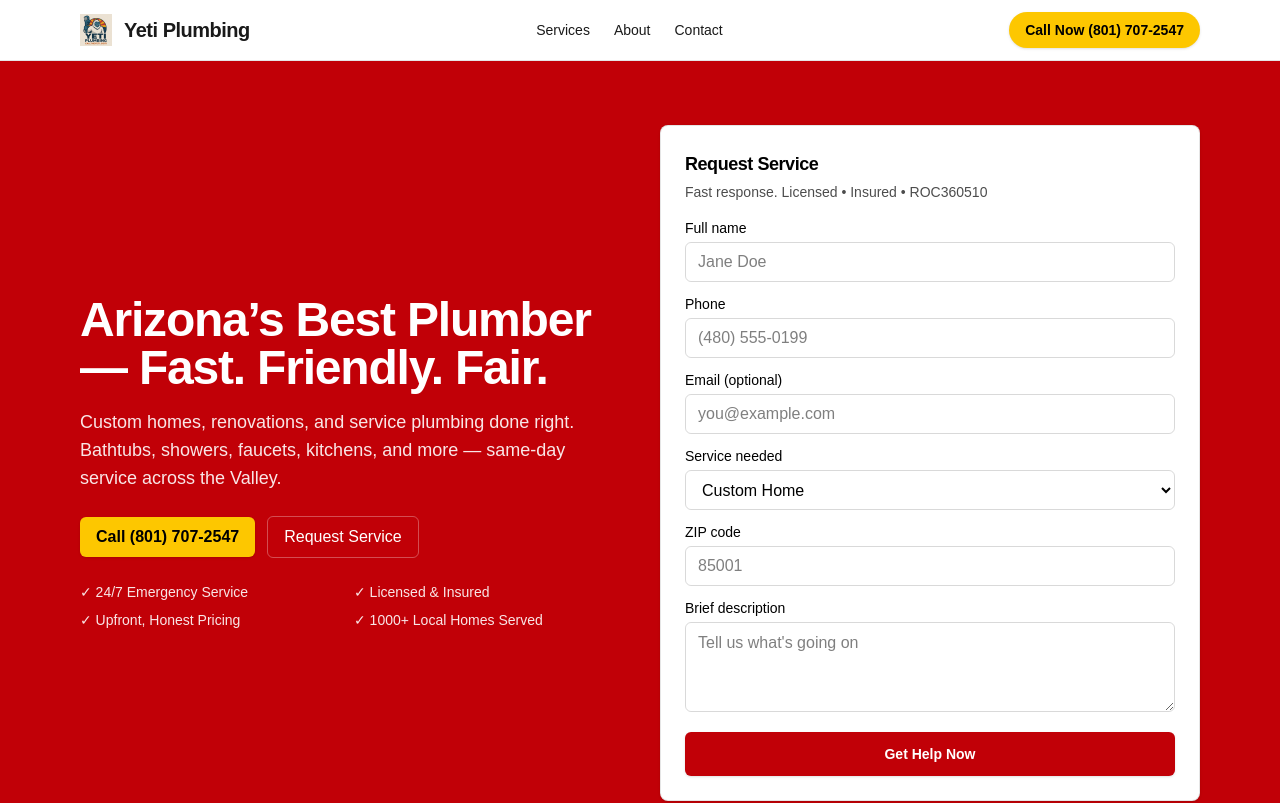
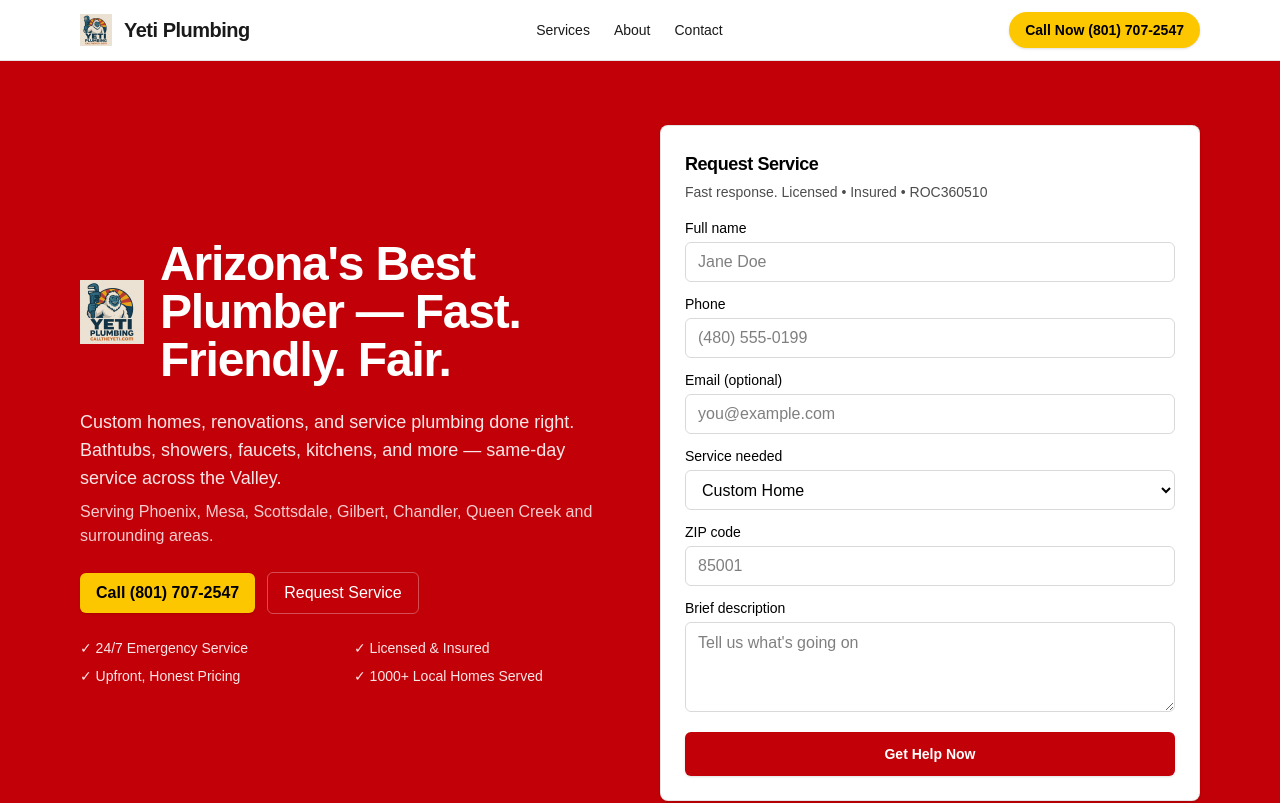
Before and after one commit to resgato/calltheyeti, a Next.js app: page / in a window 1280 px wide. Shown: the top 803 px of the page. Built offline with nearby package versions, Linux system fonts and the light colour scheme; no server answers.

Commit message:
feat: add Yeti logo and service areas to hero section

```diff
--- a/app/page.tsx
+++ b/app/page.tsx
@@ -44,12 +44,20 @@
       <section className="bg-red-700 text-white">
         <div className="mx-auto grid max-w-6xl grid-cols-1 gap-10 px-4 py-16 md:grid-cols-2 md:items-center">
           <div>
-            <h1 className="text-3xl font-extrabold tracking-tight sm:text-4xl md:text-5xl">
-              Arizona’s Best Plumber — Fast. Friendly. Fair.
-            </h1>
+            <div className="flex items-center gap-4 mb-6">
+              <img src="/yeti-logo.png" alt="Yeti Plumbing" className="h-16 w-16" />
+              <div>
+                <h1 className="text-3xl font-extrabold tracking-tight sm:text-4xl md:text-5xl">
+                  Arizona's Best Plumber — Fast. Friendly. Fair.
+                </h1>
+              </div>
+            </div>
             <p className="mt-4 text-lg text-white/90">
               Custom homes, renovations, and service plumbing done right. Bathtubs,
               showers, faucets, kitchens, and more — same-day service across the Valley.
+            </p>
+            <p className="mt-2 text-white/80">
+              Serving {siteConfig.serviceArea.join(", ")} and surrounding areas.
             </p>
             <div className="mt-6 flex flex-wrap items-center gap-3">
               <a
```
